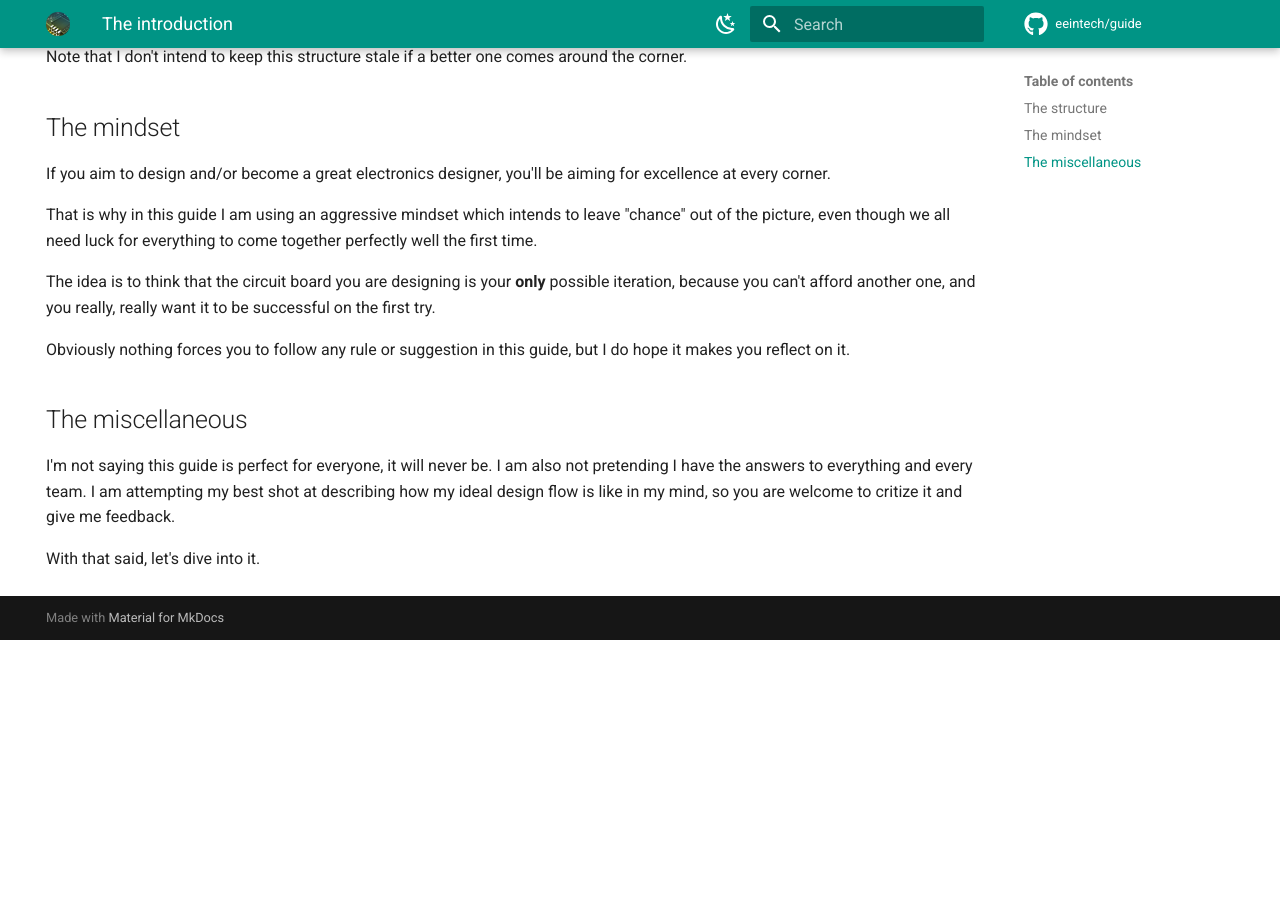
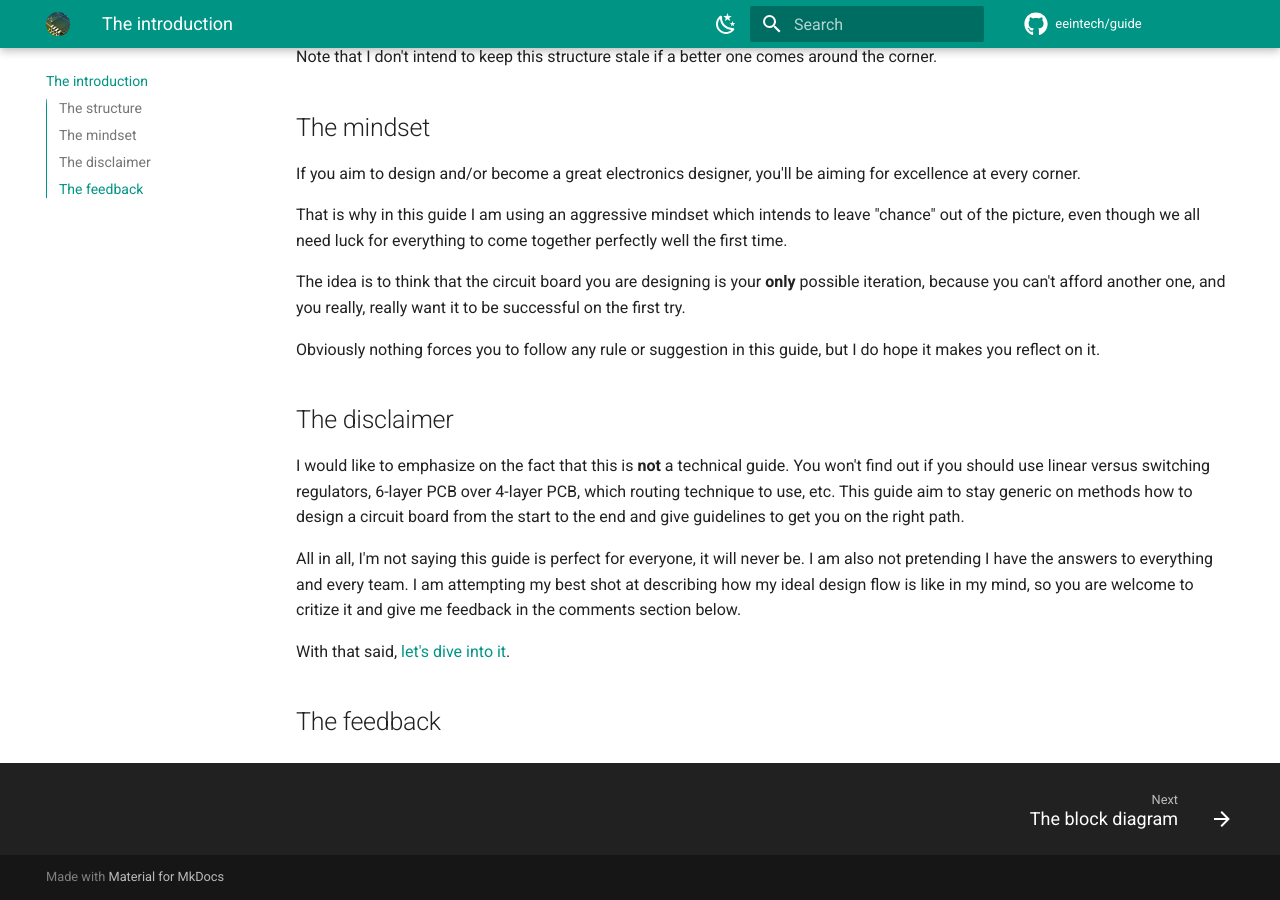
Before and after one commit to eeintech/guide, an MkDocs documentation site: the page built from docs/index.md, in a window 1280 px wide and 900 px high, scrolled down 988 px. Built offline with MkDocs 1.6.1 and Material for MkDocs 9.7.7, drawn with Linux system fonts in a browser that asks for light colours; comment, search, counter and statistics services are not loaded; before the commit the page ends 1628 px from its top, so only the background shows below that.

Commit message:
Add comments system, improved navigation

```diff
--- /dev/null
+++ b/_includes/overrides/partials/comments.html
@@ -0,0 +1,49 @@
+{% if page.meta.comments %}
+  <!-- Insert generated snippet here -->
+  <script src="https://giscus.app/client.js"
+    data-repo="eeintech/guide"
+    data-repo-id="R_kgDOJW5Qtg"
+    data-category="General"
+    data-category-id="DIC_kwDOJW5Qts4CWA_M"
+    data-mapping="title"
+    data-strict="0"
+    data-reactions-enabled="0"
+    data-emit-metadata="0"
+    data-input-position="top"
+    data-theme="preferred_color_scheme"
+    data-lang="en"
+    data-loading="lazy"
+    crossorigin="anonymous"
+    async>
+  </script>
+
+  <!-- Synchronize Giscus theme with palette -->
+  <script>
+    var giscus = document.querySelector("script[src*=giscus]")
+
+    /* Set palette on initial load */
+    var palette = __md_get("__palette")
+    if (palette && typeof palette.color === "object") {
+      var theme = palette.color.scheme === "slate" ? "dark" : "light"
+      giscus.setAttribute("data-theme", theme)
+    }
+
+    /* Register event handlers after documented loaded */
+    document.addEventListener("DOMContentLoaded", function() {
+      var ref = document.querySelector("[data-md-component=palette]")
+      ref.addEventListener("change", function() {
+        var palette = __md_get("__palette")
+        if (palette && typeof palette.color === "object") {
+          var theme = palette.color.scheme === "slate" ? "dark" : "light"
+
+          /* Instruct Giscus to change theme */
+          var frame = document.querySelector(".giscus-frame")
+          frame.contentWindow.postMessage(
+            { giscus: { setConfig: { theme } } },
+            "https://giscus.app"
+          )
+        }
+      })
+    })
+  </script>
+{% endif %}
--- a/docs/index.md
+++ b/docs/index.md
@@ -44,8 +43,12 @@
 
 Obviously nothing forces you to follow any rule or suggestion in this guide, but I do hope it makes you reflect on it.
 
-## The miscellaneous
+## The disclaimer
 
-I'm not saying this guide is perfect for everyone, it will never be. I am also not pretending I have the answers to everything and every team. I am attempting my best shot at describing how my ideal design flow is like in my mind, so you are welcome to critize it and give me feedback.
+I would like to emphasize on the fact that this is **not** a technical guide. You won't find out if you should use linear versus switching regulators, 6-layer PCB over 4-layer PCB, which routing technique to use, etc. This guide aim to stay generic on methods how to design a circuit board from the start to the end and give guidelines to get you on the right path.
 
-With that said, let's dive into it.
+All in all, I'm not saying this guide is perfect for everyone, it will never be. I am also not pretending I have the answers to everything and every team. I am attempting my best shot at describing how my ideal design flow is like in my mind, so you are welcome to critize it and give me feedback in the comments section below.
+
+With that said, [let's dive into it](../diagram/).
+
+## The feedback
--- a/mkdocs.yml
+++ b/mkdocs.yml
@@ -15,6 +15,7 @@
 # Theme
 theme:
   name: material
+  custom_dir: _includes/overrides
   logo: assets/logo.png
   favicon: assets/logo.png
   icon:
@@ -40,6 +41,10 @@
   features:
     - navigation.indexes
     - navigation.tabs
+    - navigation.footer
+    - navigation.top
+    - toc.integrate
+    - toc.follow
 
 # Navigation
 nav:
```
Also changed, not shown: other parts of docs/index.md (+1 -2 lines), docs/diagram.md (+0 -5 lines), docs/review.md (+0 -5 lines), docs/validation.md (+0 -5 lines).
